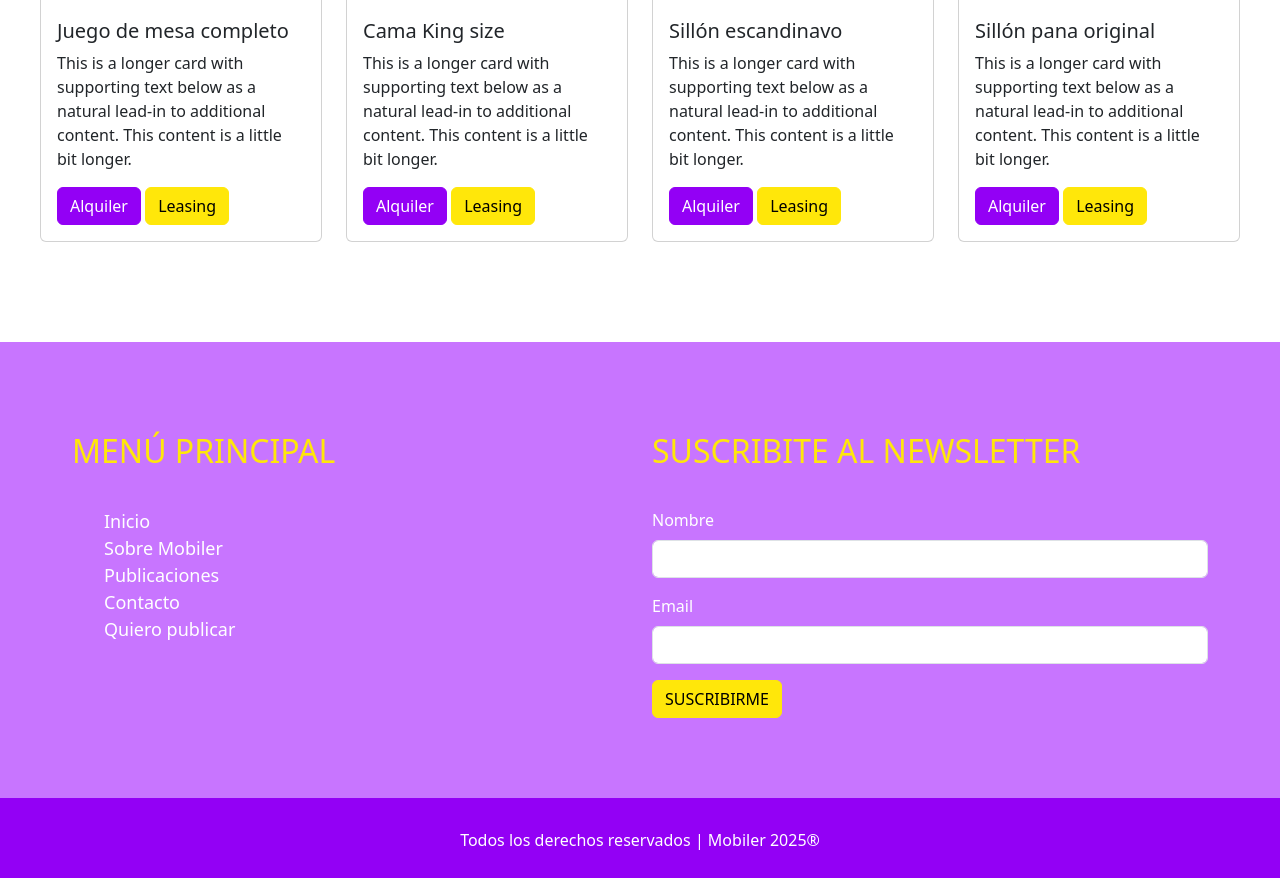
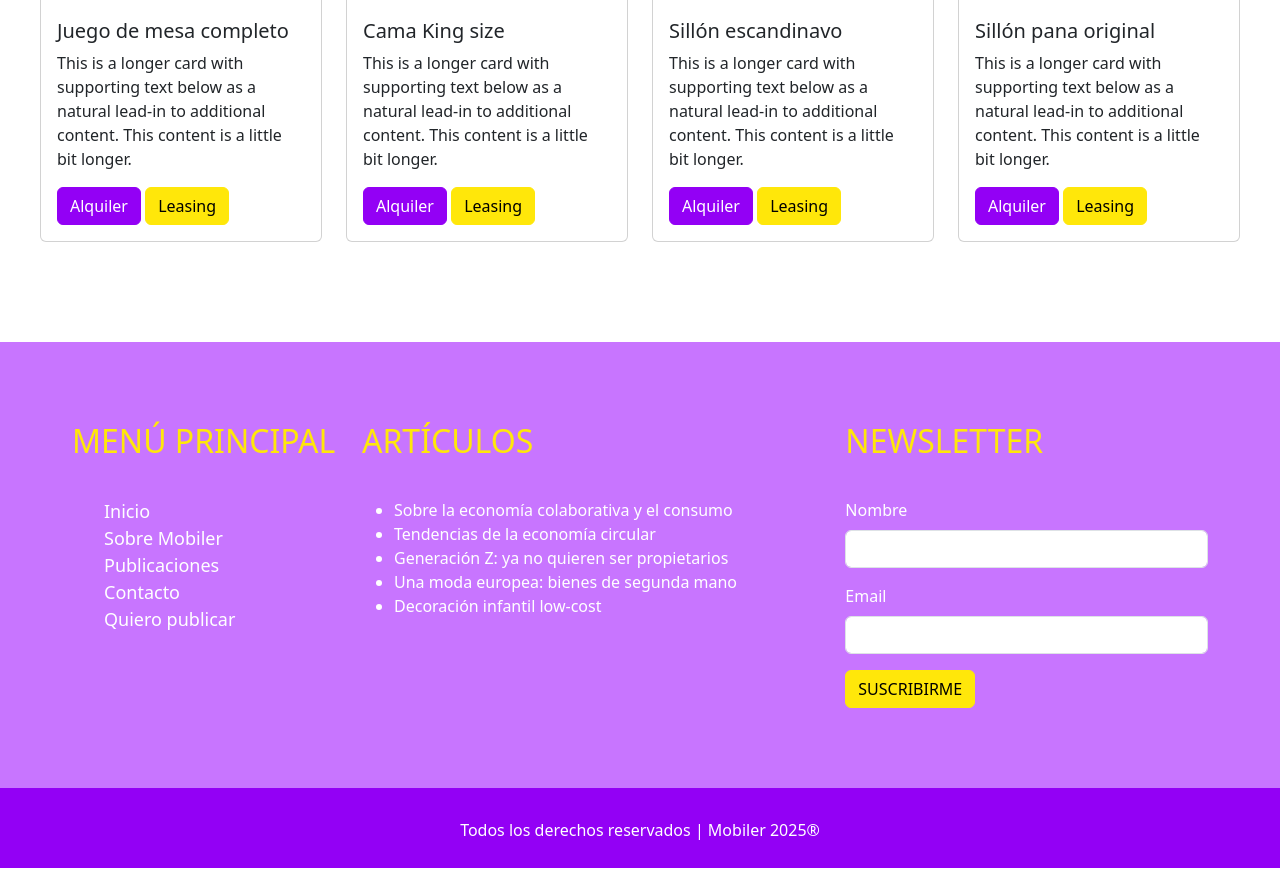
Before and after one commit to alesendraferrer/desarrolloweb-mobiler, a plain HTML site: page index.html in a window 1280 px wide. Shown: the part 2608-3486 px from the top of the page. Drawn offline with nearby package versions, Linux system fonts and the light colour scheme; a web font is replaced by a local one.

Commit message:
Actualización

```diff
--- a/index.html
+++ b/index.html
@@ -237,7 +237,7 @@
         <section class="section-footer">
             <div class="container-fluid">
                 <div class="row">
-                    <div class="col-6">
+                    <div class="col-3">
                         <h2 class="h2-necesitas-muebles">MENÚ PRINCIPAL</h2>
                         <ul class="ul-footer">
                             <li><a class="a-footer" href="#">Inicio</a></li>
@@ -247,8 +247,18 @@
                             <li><a class="a-footer" href="./paginas/publicar.html">Quiero publicar</a></li>
                         </ul>
                     </div>
-                    <div class="col-6">
-                        <h2 class="h2-necesitas-muebles">SUSCRIBITE AL NEWSLETTER</h2>
+                    <div class="col-5">
+                        <h2 class="h2-necesitas-muebles">ARTÍCULOS</h2>
+                        <ul>
+                            <li><a class="a-footer" href="#">Sobre la economía colaborativa y el consumo</a></li>
+                            <li><a class="a-footer" href="./paginas/sobre_mobiler.html">Tendencias de la economía circular</a></li>
+                            <li><a class="a-footer" href="./paginas/publicaciones.html">Generación Z: ya no quieren ser propietarios</a></li>
+                            <li><a class="a-footer" href="./paginas/contacto.html">Una moda europea: bienes de segunda mano</a></li>
+                            <li><a class="a-footer" href="./paginas/publicar.html">Decoración infantil low-cost</a></li>
+                        </ul>
+                    </div>
+                    <div class="col-4">
+                        <h2 class="h2-necesitas-muebles">NEWSLETTER</h2>
                         <form>
                             <div class="mb-3">
                                 <label for="exampleInputEmail1" class="form-label">Nombre</label>
--- a/style.css
+++ b/style.css
@@ -84,7 +84,7 @@ a {
 .section-footer {
     background-color: #C875FF;
     color: #FFFFFF;
-    padding-top: 90px;
+    padding-top: 80px;
     padding-bottom: 80px;
     padding-left: 60px;
     padding-right: 60px;
```
